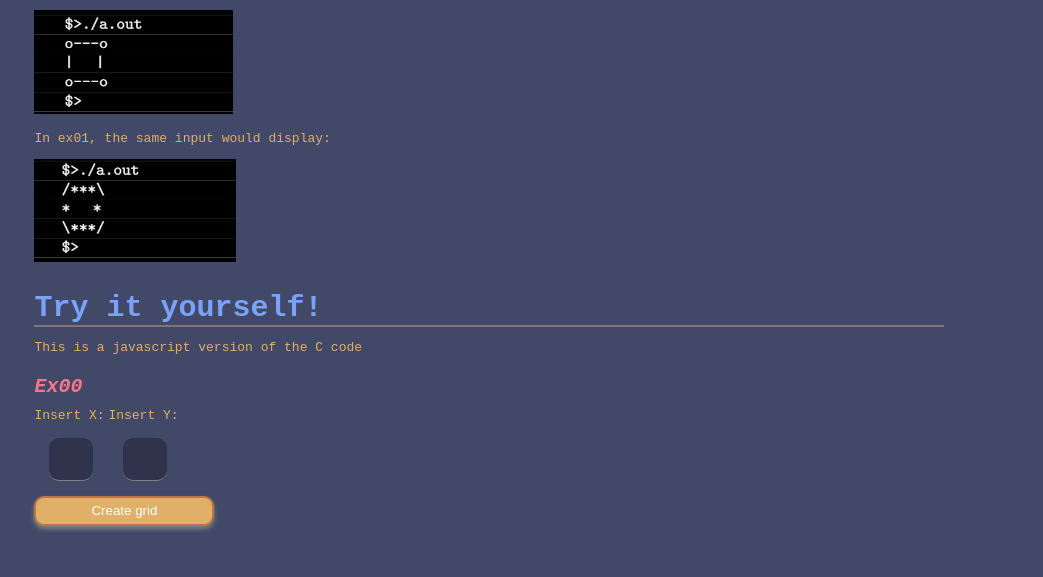
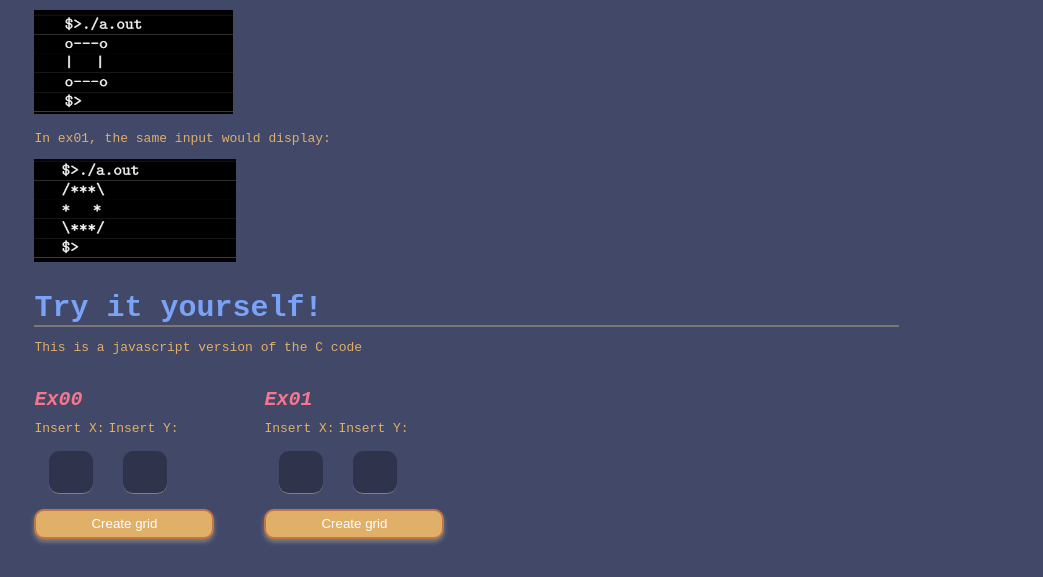
Before and after one commit to NelsonduarteGit/Create_custom_grid, a plain HTML site: page docs/index.html in a window 1280 px wide. Shown: the part 593-1170 px from the top of the page, without its empty margins (100-1143 px from the left). Drawn offline with Linux system fonts and the light colour scheme.

Commit message:
Update style.css

```diff
--- a/docs/style.css
+++ b/docs/style.css
@@ -45,6 +45,10 @@ h3 {
   border-top: 2px solid #807678;
 }
 
+.ex00 {
+  margin-right: 50px;
+}
+
 .insert {
   display: flex;
   flex-direction: row;
@@ -83,6 +87,10 @@ button {
 }
 
 
+.Rushes {
+  display: flex;
+  flex-direction: row;
+}
 
 #mostrar_grid {
   display: inline-block;
@@ -90,5 +98,14 @@ button {
   text-align: left;
   font-size: 1.2rem;
   padding: 10px;
-  color: #e4ddb3;
+  /* color: #e4ddb3; */
 }
+
+#mostrar_grid1 {
+  display: inline-block;
+  margin: 0 auto;
+  text-align: left;
+  font-size: 1.2rem;
+  padding: 10px;
+  /* color: #e4ddb3; */
+}
```
